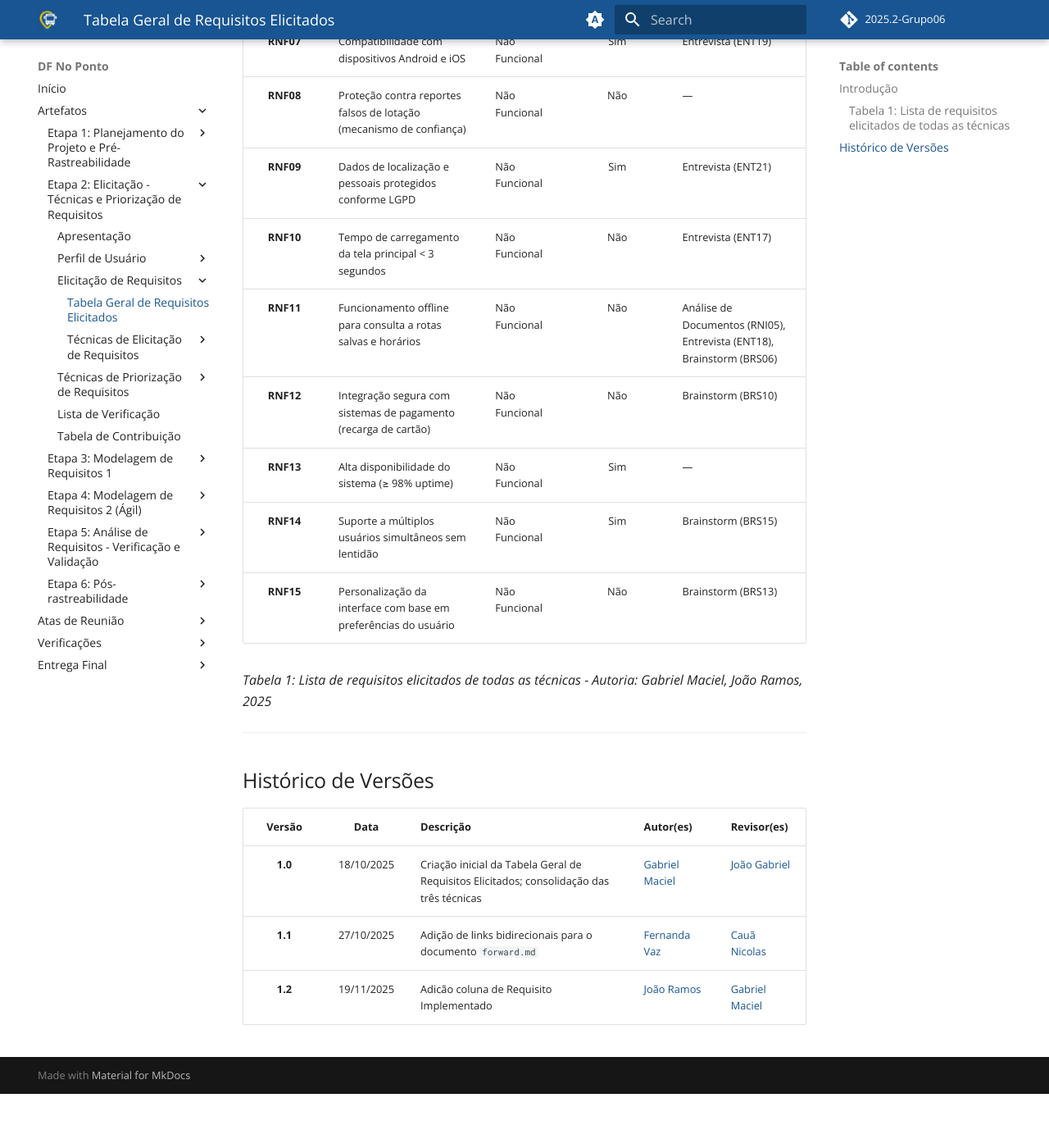
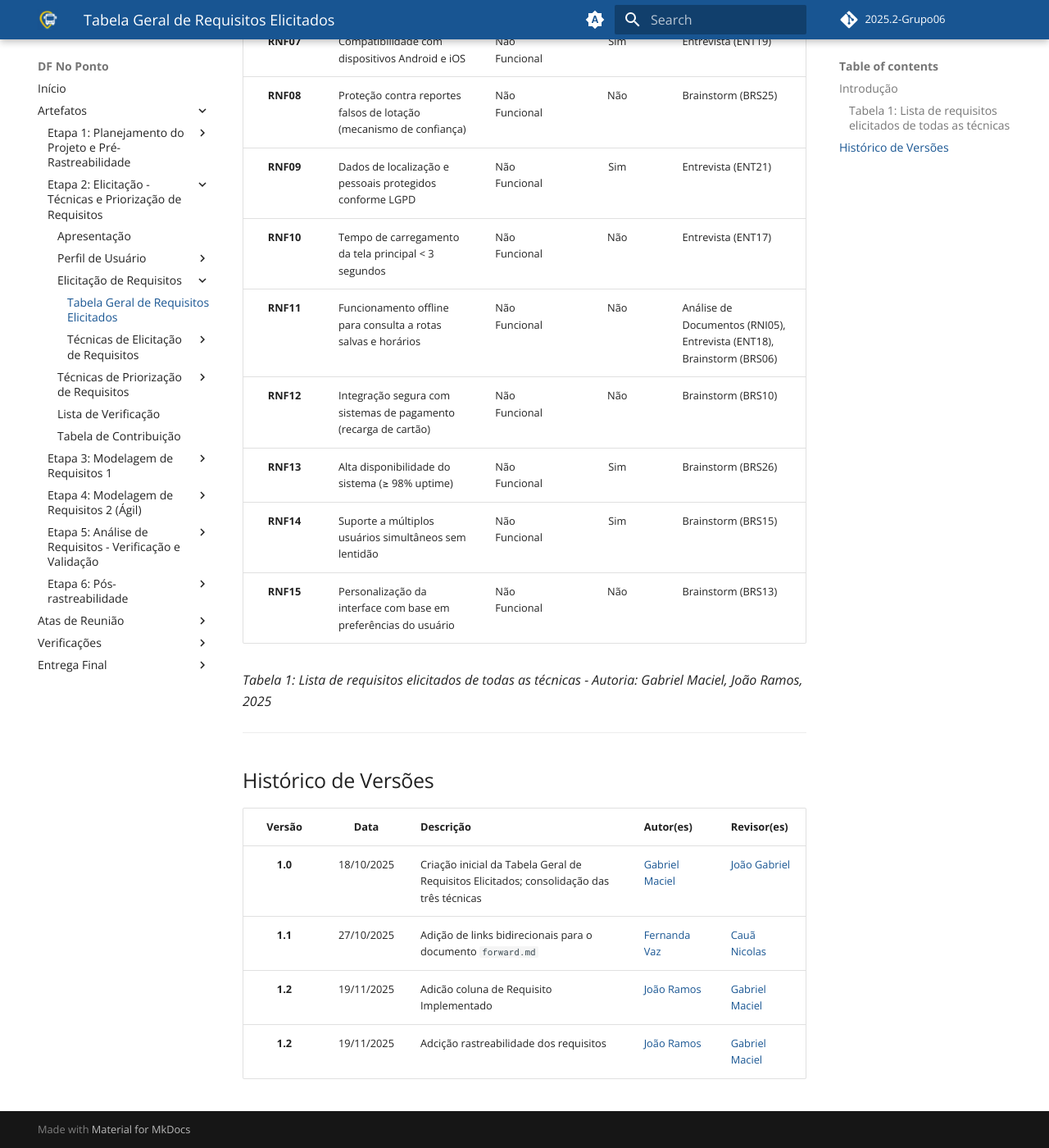
Before and after one commit to Requisitos-de-Software/2025.2-Grupo06, an MkDocs documentation site: the page built from docs/Elicitacao/elicitacao_lista_requisitos_elicitados.md, in a window 1280 px wide and 1400 px high, scrolled down 4457 px. Shown: the whole window at 82% size. Built offline with MkDocs 1.6.1 and Material for MkDocs 9.7.7, drawn with Linux system fonts in a browser that asks for light colours; comment, search, counter and statistics services are not loaded; before the commit the page ends 5791 px from its top, so only the background shows below that; some of the changed text lies outside the part shown.

Commit message:
adiciona rastreabilidade dos requisitos

```diff
--- a/docs/Elicitacao/elicitacao_lista_requisitos_elicitados.md
+++ b/docs/Elicitacao/elicitacao_lista_requisitos_elicitados.md
@@ -31,10 +31,10 @@
 | **RF17** | Exibir preço da passagem por linha ou trajeto | Funcional | Sim | Entrevista (ENT23) |
 | **RF18** | Listar linhas que passam em uma parada específica | Funcional | Sim | — |
 | **RF19** | Disponibilizar versão web leve para acesso rápido em pontos de ônibus | Funcional | Sim | Brainstorm (BRS17) |
-| **RF20** | Botão de pânico/emergência para alertar motorista e/ou autoridades | Funcional | Não | — |
+| **RF20** | Botão de pânico/emergência para alertar motorista e/ou autoridades | Funcional | Não | Brainstorm (BRS21) |
 | **RF21** | Mostrar alertas de trânsito e acidentes | Funcional | Sim | Brainstorm (BRS12) |
-| **RF22** | Permitir compartilhar trajeto em tempo real com outros usuários | Funcional | Não | — |
-| **RF23** | Exibir quantidade de assentos preferenciais e totais no ônibus | Funcional | Não | — |
+| **RF22** | Permitir compartilhar trajeto em tempo real com outros usuários | Funcional | Não | Brainstorm (BRS22) |
+| **RF23** | Exibir quantidade de assentos preferenciais e totais no ônibus | Funcional | Não | Brainstorm (BRS23) |
 | **RF24** | Permitir favoritar linhas ou paradas para acesso rápido | Funcional | Sim | Entrevista (ENT14) |
 | **RF25** | Ampliar a cobertura e exibir informações também em regiões afastadas do Distrito Federal | Funcional | Não | Entrevista (ENT08) |
 | **RF26** | Filtrar ônibus por empresa operadora | Funcional | Sim | Análise de Documentos (RF03) |
@@ -55,14 +55,14 @@
 | **RNF03** | Tempo de atualização da localização ≤ 20 segundos | Não Funcional | Não | ENT23 |
 | **RNF04** | Interface acessível para idosos e pessoas com deficiência visual | Não Funcional | Não | Entrevista (ENT10), Brainstorm (BRS08) |
 | **RNF05** | Sistema de notificação com som e vibração configuráveis | Não Funcional | Sim | Elicitação de Requisitos: Brainstorm (BRS18) |
-| **RNF06** | Baixo consumo de bateria e dados móveis | Não Funcional | Sim | — |
+| **RNF06** | Baixo consumo de bateria e dados móveis | Não Funcional | Sim | Brainstorm (BRS24) |
 | **RNF07** | Compatibilidade com dispositivos Android e iOS | Não Funcional | Sim | Entrevista (ENT19) |
-| **RNF08** | Proteção contra reportes falsos de lotação (mecanismo de confiança) | Não Funcional | Não | — |
+| **RNF08** | Proteção contra reportes falsos de lotação (mecanismo de confiança) | Não Funcional | Não | Brainstorm (BRS25) |
 | **RNF09** | Dados de localização e pessoais protegidos conforme LGPD | Não Funcional | Sim | Entrevista (ENT21) |
 | **RNF10** | Tempo de carregamento da tela principal < 3 segundos | Não Funcional | Não | Entrevista (ENT17) |
 | **RNF11** | Funcionamento offline para consulta a rotas salvas e horários | Não Funcional | Não | Análise de Documentos (RNI05), Entrevista (ENT18), Brainstorm (BRS06) |
 | **RNF12** | Integração segura com sistemas de pagamento (recarga de cartão) | Não Funcional | Não | Brainstorm (BRS10) |
-| **RNF13** | Alta disponibilidade do sistema (≥ 98% uptime) | Não Funcional | Sim | — |
+| **RNF13** | Alta disponibilidade do sistema (≥ 98% uptime) | Não Funcional | Sim | Brainstorm (BRS26) |
 | **RNF14** | Suporte a múltiplos usuários simultâneos sem lentidão | Não Funcional | Sim | Brainstorm (BRS15) |
 | **RNF15** | Personalização da interface com base em preferências do usuário | Não Funcional | Não | Brainstorm (BRS13) |
 
@@ -77,3 +77,4 @@
 | **1.0** | 18/10/2025 | Criação inicial da Tabela Geral de Requisitos Elicitados; consolidação das três técnicas | [Gabriel Maciel](https://github.com/GabrielMacielBR) | [João Gabriel](https://github.com/JoaoComTil) |
 | **1.1** | 27/10/2025 | Adição de links bidirecionais para o documento `forward.md` | [Fernanda Vaz](https://github.com/Fernandavazgit1) | [Cauã Nicolas](https://github.com/cauanicolas) |
 | **1.2** | 19/11/2025 | Adicão coluna de Requisito Implementado | [João Ramos](https://github.com/Joaolramos) | [Gabriel Maciel](https://github.com/GabrielMacielBR) |
+| **1.2** | 19/11/2025 | Adcição rastreabilidade dos requisitos | [João Ramos](https://github.com/Joaolramos) | [Gabriel Maciel](https://github.com/GabrielMacielBR) |
```
Also changed, not shown: docs/Elicitacao/elicitacao_brainstorm.md (+7 -1 lines), 3 other files.
